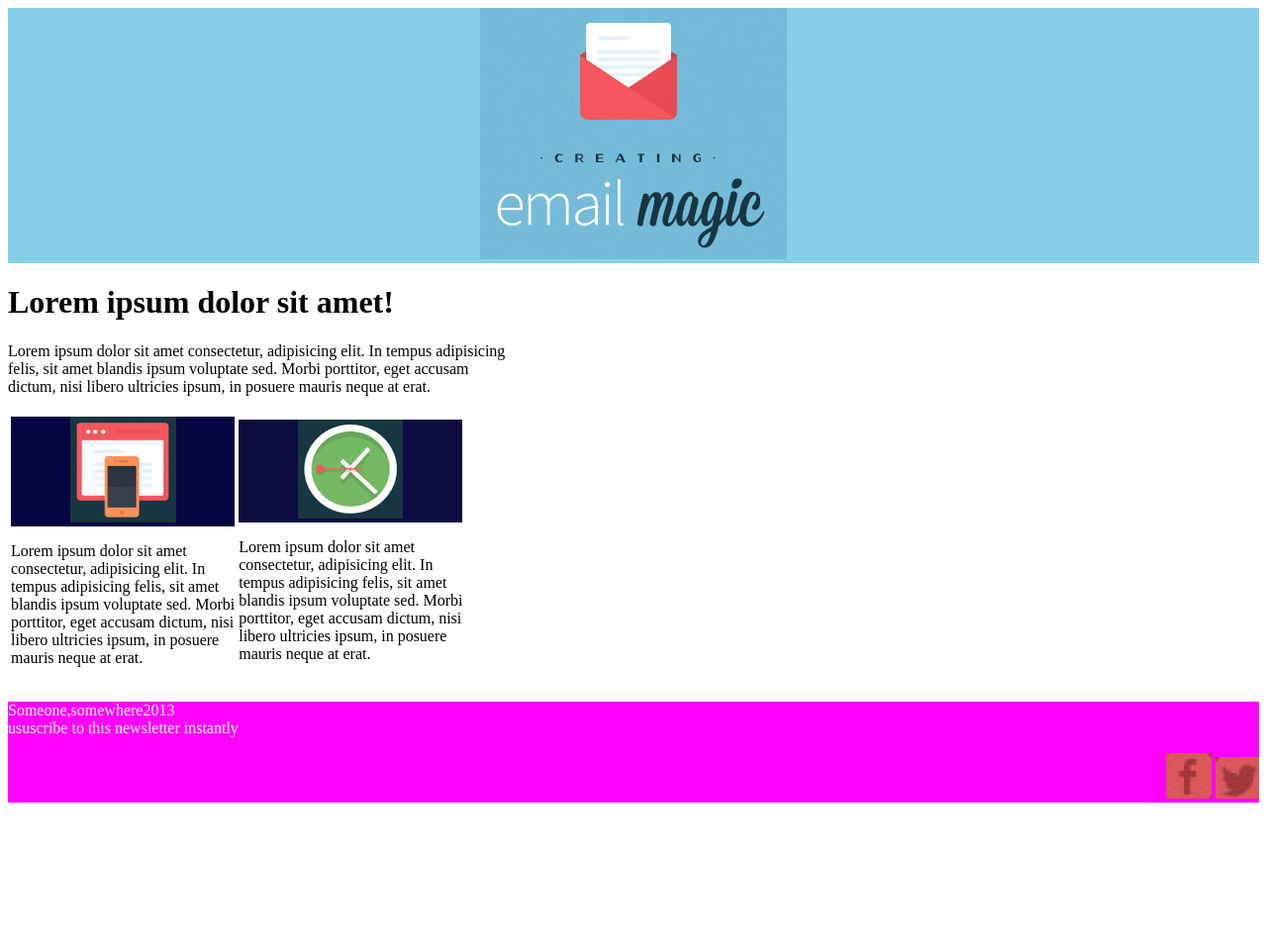
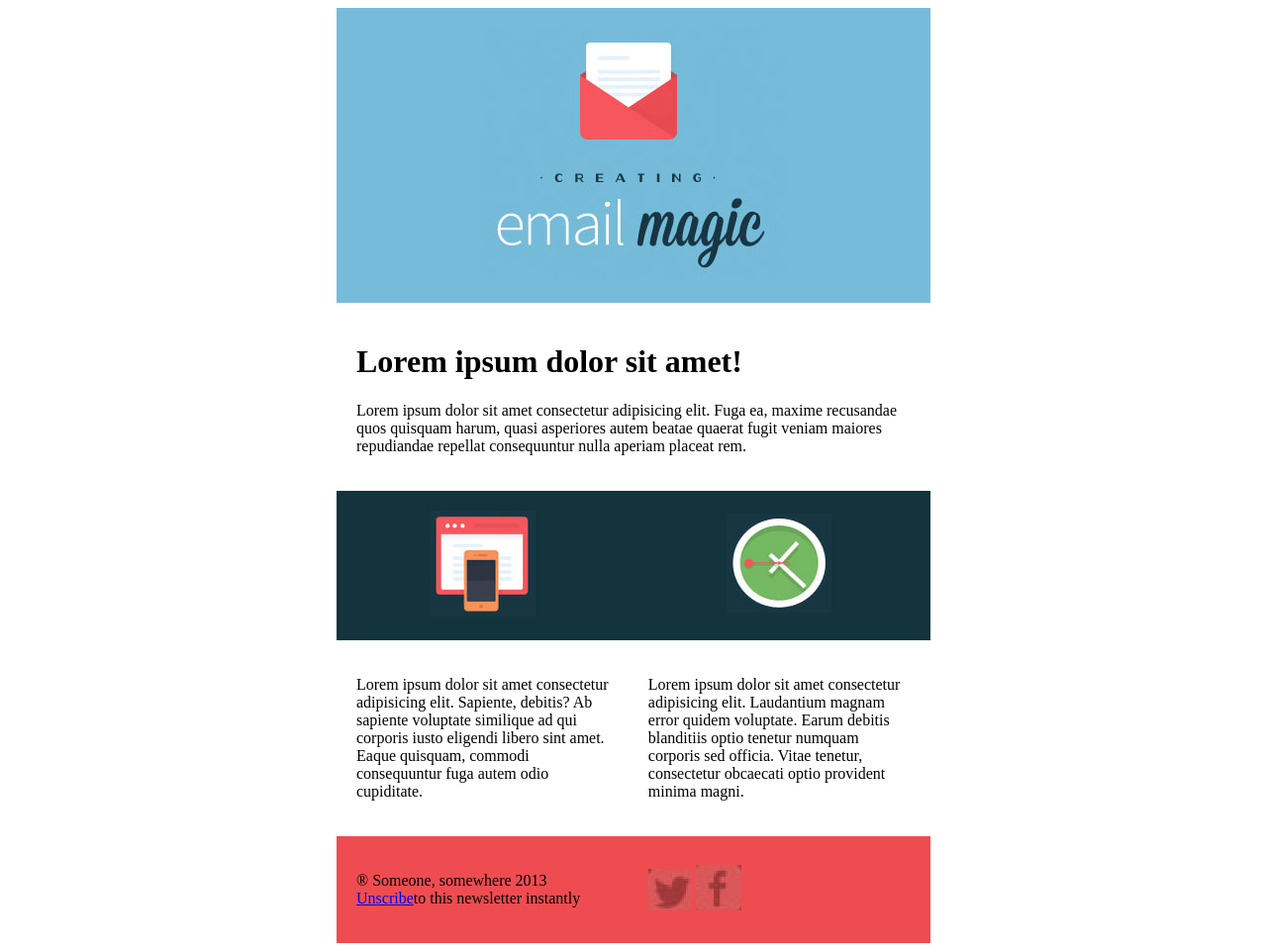
Before and after one commit to alex-medi/html, a website: page www/index.html in a window 1280 px wide. Shown: the whole page at 99% size. Before the commit the page ends 819 px from the top, so only its background shows below. Drawn offline with Linux system fonts and the light colour scheme.

Commit message:
construccion de la tabla ejercicio1

```diff
--- a/www/index.html
+++ b/www/index.html
@@ -1,41 +1,58 @@
 <!DOCTYPE html>
 <html lang="es">
 <head>
-    <meta charset="UTF-8">
-    <meta name="viewport" content="width=device-width, initial-scale=1.0">
-    <title>Document</title>
+    <meta charset="UTF-8"/>
+    <meta name="autor" content="Alejandro Medianero">
+    <meta name="description" content="Este es el ejercicio de diseño de mail realizado sin css">
+    <meta name="viewport" content="width=device-width, initial-scale=1.0"/>
+    <title>Ejercicio 1 HTML</title>
 </head>
 <body>
-    <header style="background-color: skyblue; text-align: center;">
-        <img src="images/header-image.png" alt="imagen header">
-    </header>
-    <table style="text-align: center;">
-        <tr>
-            <thead>
-               <h1>Lorem ipsum dolor sit amet!</h1>
-               <p>Lorem ipsum dolor sit amet consectetur, adipisicing elit. In tempus adipisicing<br>felis, sit amet blandis ipsum voluptate sed. Morbi porttitor, eget accusam<br>dictum, nisi libero ultricies ipsum, in posuere mauris neque at erat.</p>
-            </thead>
+    <center>
+    <table cellspacing="0" cellpadding="20" width="600">
+        <thead>
+          <tr>
+             <td align="center" bgcolor="#76bcda" colspan="2"><img src="images/header-image.png" alt="imagen cabecera"></td>
+
+
+          </tr>
+          <tr>
+            <td colspan="2">
+                <h1>Lorem ipsum dolor sit amet!</h1>
+                <p>Lorem ipsum dolor sit amet consectetur adipisicing elit. Fuga ea, maxime recusandae quos quisquam harum, quasi asperiores autem beatae quaerat fugit veniam maiores repudiandae repellat consequuntur nulla aperiam placeat rem.</p>
+            </td>
+          </tr>
+
+         </thead>
+         <tbody>
+        <tr align="center" bgcolor="#13333d">
+
+            <td><img src="images/image-2.png" alt="imagen distinos dispositivos"></td>
+
+            <td><img src="images/image3.png" alt="imagen reloj"></td>
+
         </tr>
         <tr>
-            <td>
-                <div style="background-color: rgb(6, 6, 66);text-align: center;">
-                <img src="images/image-2.png" alt="imagen izquierda">
-                </div>
-                <p style="text-align: left;">Lorem ipsum dolor sit amet<br>consectetur, adipisicing elit. In<br>tempus adipisicing felis, sit amet<br>blandis ipsum voluptate sed. Morbi<br>porttitor, eget accusam dictum, nisi<br>libero ultricies ipsum, in posuere<br>mauris neque at erat.</p>
-            </td>
-            <td>
-                <div style="background-color: rgb(12, 12, 65);text-align: center;">
-                <img src="images/image3.png" alt="imagen derecha">
-                </div>
-                <p style="text-align: left;">Lorem ipsum dolor sit amet<br>consectetur, adipisicing elit. In<br>tempus adipisicing felis, sit amet<br>blandis ipsum voluptate sed. Morbi<br>porttitor, eget accusam dictum, nisi<br>libero ultricies ipsum, in posuere<br>mauris neque at erat.</p>
-            </td>
+            <td><p>Lorem ipsum dolor sit amet consectetur adipisicing elit. Sapiente, debitis? Ab sapiente voluptate similique ad qui corporis iusto eligendi libero sint amet. Eaque quisquam, commodi consequuntur fuga autem odio cupiditate.</p></td>
+            <td><p>Lorem ipsum dolor sit amet consectetur adipisicing elit. Laudantium magnam error quidem voluptate. Earum debitis blanditiis optio tenetur numquam corporis sed officia. Vitae tenetur, consectetur obcaecati optio provident minima magni.</p></td>
+
         </tr>
+    </tbody>
+       <tfoot bgcolor="#ef4c51">
+           <tr>
+               <td>
+                   <p>® Someone, somewhere 2013<br><a title="link unscribe" href="/" target="_blank">Unscribe</a>to this newsletter instantly</p>
+
+               </td>
+               <td align="rigth">
+                   <a href="https://www.twitter.com" target="blank"><img width="44" src="images/twitter.png" alt="icono de twitter"></a>
+                   <a href="https://www.facebook.com" target="blank"><img width="46" src="images/facebook.png" alt="icono de facebook"></a>
+               </td>
+           </tr>
+
+       </tfoot>
     </table>
-    <footer style="background-color:fuchsia;text-align: right;">
-        <p style="color: snow;text-align: left;">Someone,somewhere2013<br>ususcribe to this newsletter instantly</p>
-        <img src="images/facebook.png" alt="imagen facebook">
-        <img src="images/twitter.png" alt="imagen twitter">
-    </footer>
 
+   </center>
 </body>
 </html>
```
Also changed, not shown: 1 other file.
